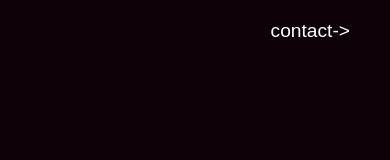
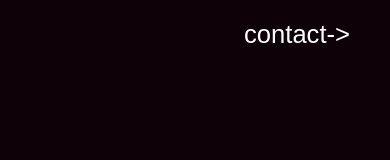
Before and after one commit to Roseyyx/angelicrosey.diy, an Astro site: page / in a window 390 px wide. Shown: the top 160 px of the page. Built offline with nearby package versions, Linux system fonts and the light colour scheme; Astro itself is replaced by a stand-in of ours; a web font is replaced by a local one.

Commit message:
mobile fix v3

```diff
--- a/src/pages/index.astro
+++ b/src/pages/index.astro
@@ -153,7 +153,7 @@
 				font-size: 1.2em;
 			}
 			nav {
-				font-size: 1.2em;
+				font-size: 1.6em;
 			}
 		}
 
@@ -168,7 +168,7 @@
 				font-size: 1em;
 			}
 			nav {
-				font-size: 1.2em;
+				font-size: 1.6em;
 			}
 		}
 
```
